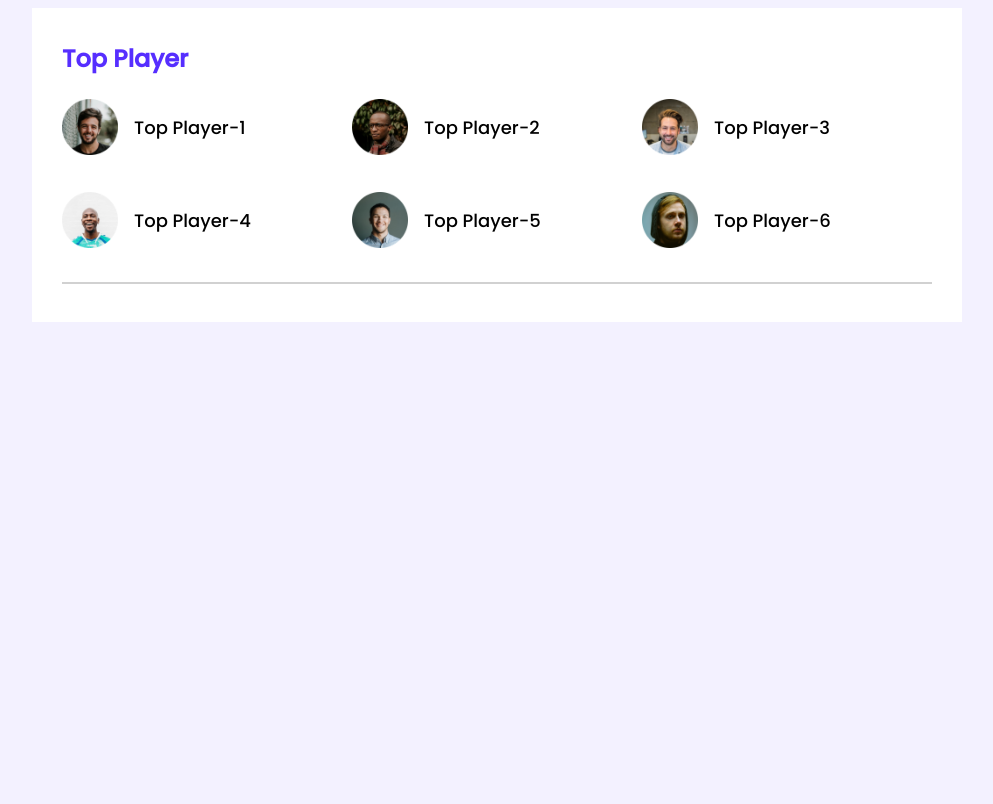
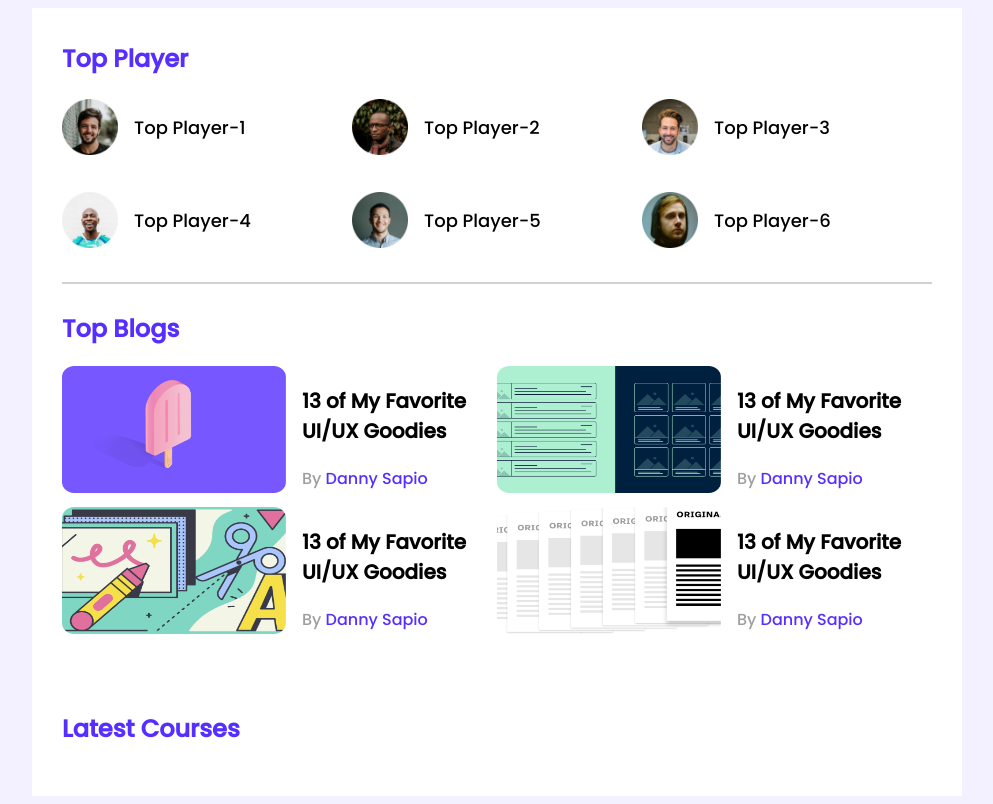
Before and after one commit to nabil0203/responsive-leaderboard, a plain HTML site: page index.html in a window 1280 px wide. Shown: the whole page, without its empty margins (143-1136 px from the left). Drawn offline with Linux system fonts and the light colour scheme.

Commit message:
upper part done

```diff
--- a/index.html
+++ b/index.html
@@ -48,6 +48,51 @@
                 </div>
             </div>
             <hr>
+            <div class="top-blogs">
+                <h2 class="section-title">Top Blogs</h2>
+                <div class="blogs">
+                    <article class="blog">
+                        <div class="thumbnail">
+                            <img src="images/blogs/blog-1.png" alt="">
+                        </div>
+                        <div class="blog-info">
+                            <h3 class="blog-title">13 of My Favorite UI/UX Goodies</h3>
+                            <p class="blog-author">By <a href="">Danny Sapio</a></p>
+                        </div>
+                    </article>
+                    <article class="blog">
+                        <div class="thumbnail">
+                            <img src="images/blogs/blog-2.png" alt="">
+                        </div>
+                        <div class="blog-info">
+                            <h3 class="blog-title">13 of My Favorite UI/UX Goodies</h3>
+                            <p class="blog-author">By <a href="">Danny Sapio</a></p>
+                        </div>
+                    </article>
+                    <article class="blog">
+                        <div class="thumbnail">
+                            <img src="images/blogs/blog-3.png" alt="">
+                        </div>
+                        <div class="blog-info">
+                            <h3 class="blog-title">13 of My Favorite UI/UX Goodies</h3>
+                            <p class="blog-author">By <a href="">Danny Sapio</a></p>
+                        </div>
+                    </article>
+                    <article class="blog">
+                        <div class="thumbnail">
+                            <img src="images/blogs/blog-4.png" alt="">
+                        </div>
+                        <div class="blog-info">
+                            <h3 class="blog-title">13 of My Favorite UI/UX Goodies</h3>
+                            <p class="blog-author">By <a href="">Danny Sapio</a></p>
+                        </div>
+                    </article>
+                </div>
+            </div>
+        </section>
+        <!-- Latest Courses -->
+        <section class="container">
+            <h2 class="section-title">Latest Courses</h2>
         </section>
     </main>
 </body>
--- a/styles/main.css
+++ b/styles/main.css
@@ -1,7 +1,14 @@
-/* fonts */
+/* -----------
+    fonts
+------------- */
 @import url('https://fonts.googleapis.com/css2?family=Poppins:wght@500&display=swap');
 
-/* common styles */
+
+
+
+/* -----------------
+    common styles
+ --------------------*/
 body {
     font-family: 'Poppins', sans-serif;
     background-color: #F3F1FF;
@@ -9,7 +16,9 @@ body {
 
 main {
     display: flex;
-    justify-content: center;
+    /* justify-content: center; */
+    flex-direction: column;
+    align-items: center;
 }
 
 .container {
@@ -21,12 +30,19 @@ main {
 
 hr {
     border: 1px solid #D1D1D1;
+    margin-bottom: 27px;
 }
 
-/* top players style  */
-.top-players{
+
+
+
+/*---------------------
+    top players style
+------------------------*/
+.top-players {
     margin-bottom: 30px;
 }
+
 .section-title {
     color: #562EFF;
     font-size: 24px;
@@ -54,3 +70,42 @@ hr {
     font-size: 18px;
     font-weight: 500;
 }
+
+
+
+
+/*--------------------
+    top blogs style
+----------------------*/
+.blogs {
+    display: grid;
+    grid-template-columns: repeat(2, 1fr);
+}
+
+.blog {
+    display: flex;
+}
+
+.blog .thumbnail img {
+    width: 224px;
+    height: 127px;
+}
+
+.blog-info {
+    margin-left: 16px;
+}
+
+.blog-title {
+    font-size: 20px;
+}
+
+.blog-author {
+    font-size: 16px;
+    color: #9F9F9F;
+}
+
+.blog-author a {
+    text-decoration: none;
+    font-size: 16px;
+    color: #562EFF;
+}
```
